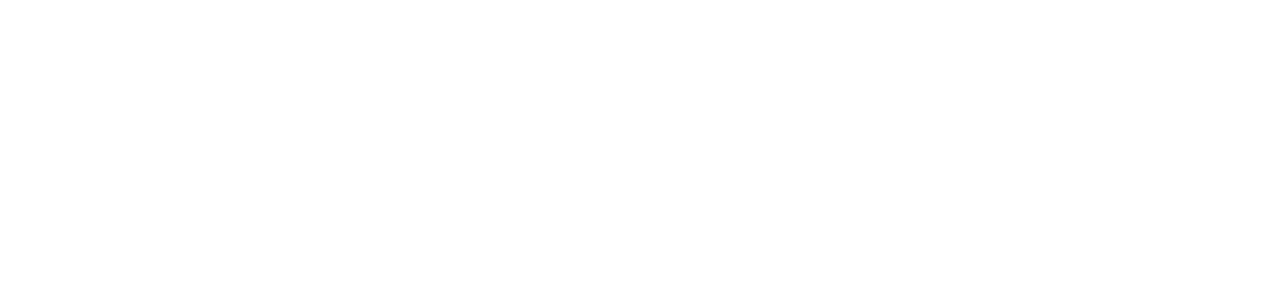
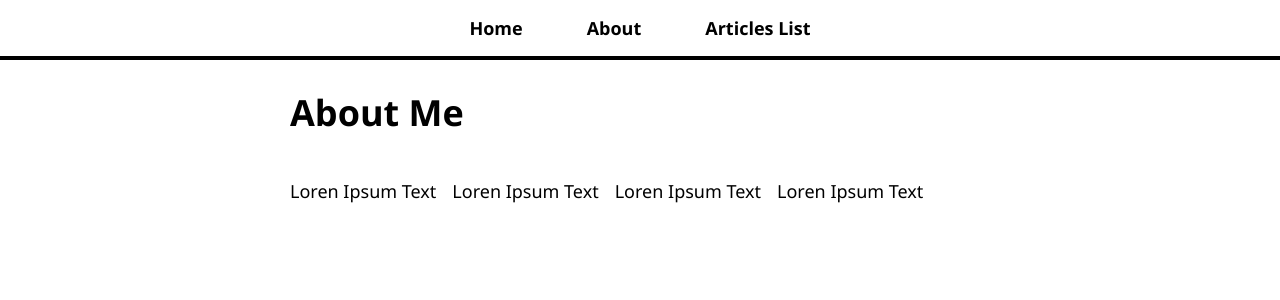
Before and after one commit to AbhiKapoor55/LearnAWS, a React (Create React App) app in the folder learn-aws/: page /about in a window 1280 px wide. Shown: the top 300 px of the page. Built offline with nearby package versions, Linux system fonts and the light colour scheme.

Commit message:
added navbar, improved styling

```diff
--- a/learn-aws/src/App.css
+++ b/learn-aws/src/App.css
@@ -1,14 +1,102 @@
 body {
+  font-family: 'Segoe UI', Tahoma, Geneva, Verdana, sans-serif;
+  font-size: 18px;
+}
+
+button {
+  padding: 16px;
+  font-family: 'Segoe UI', Tahoma, Geneva, Verdana, sans-serif;
+  font-size: 16px;
+  background-color: black;
+  color: white;
+  border-radius: 8px;
+  cursor: pointer;
+}
+
+h3, h4 {
+  margin-bottom: 0;
+}
+
+nav {
+  border-bottom: 4px solid black;
+  text-align: center;
+  position: fixed;
+  top: 0;
+  width: 100%;
+  background: white;
+}
+
+nav ul {
+  list-style-type: none;
   margin: 0;
   padding: 0;
-  font-family: -apple-system, BlinkMacSystemFont, "Segoe UI", "Roboto", "Oxygen",
-    "Ubuntu", "Cantarell", "Fira Sans", "Droid Sans", "Helvetica Neue",
-    sans-serif;
-  -webkit-font-smoothing: antialiased;
-  -moz-osx-font-smoothing: grayscale;
 }
 
-code {
-  font-family: source-code-pro, Menlo, Monaco, Consolas, "Courier New",
-    monospace;
+nav li {
+  display: inline-block;
+  padding-top: 16px;
+  padding-bottom: 16px;
 }
+
+nav a {
+  text-decoration: none;
+  color: black;
+  font-weight: bold;
+  padding: 16px 32px;
+}
+
+nav a:hover {
+  background: black;
+  color: white;
+}
+
+#page-body {
+  max-width: 700px;
+  margin: auto;
+  padding-top: 64px;
+}
+
+.article-list-item {
+  text-decoration: none;
+  color: black;
+  padding: 16px 0 0 0;
+}
+
+.article-list-item p {
+  padding-bottom: 32px;
+  border-bottom: 2px solid black;
+}
+
+#add-comment-form {
+  border-bottom: 2px solid black;
+  padding: 16px;
+}
+
+#add-comment-form h3 {
+  margin-bottom: 16px;
+}
+
+#add-comment-form input, textarea {
+  display: block;
+  width: 300px;
+  padding: 8px;
+  border-radius: 8px;
+  font-family: 'Segoe UI', Tahoma, Geneva, Verdana, sans-serif;
+  font-size: 18px;
+  border: 2px solid black;
+  margin-bottom: 16px;
+}
+
+#add-comment-form button {
+  width: 320px;
+}
+
+#upvotes-section button, p {
+  display: inline-block;
+  margin-right: 16px;
+}
+
+.comment {
+  border-bottom: 2px solid black;
+  padding: 16px;
+}
--- a/learn-aws/src/App.js
+++ b/learn-aws/src/App.js
@@ -1,12 +1,22 @@
 import './App.css';
 import HomePage from './pages/HomePage';
 import { BrowserRouter as Router, Route} from 'react-router-dom';
+import AboutPage from './pages/AboutPage';
+import ArticlePage from './pages/ArticlePage';
+import ArticlesList from './pages/ArticlesList';
+import NavBar from './NavBar.js';
 
 function App() {
   return (
     <Router>
       <div className="App">
-        <Route path="/" component={HomePage} exact/>
+        <NavBar />
+        <div id="page-body">
+          <Route path="/" component={HomePage} exact/>
+          <Route path="/about" component={AboutPage}/>
+          <Route path="/articles-list" component={ArticlesList}/>
+          <Route path="/article" component={ArticlePage}/>
+        </div>
       </div>
     </Router>
   );
--- /dev/null
+++ b/learn-aws/src/NavBar.js
@@ -0,0 +1,22 @@
+import React from 'react';
+import  { Link } from 'react-router-dom';
+
+const NavBar = () => {
+    return (
+        <nav>
+            <ul>
+                <li>
+                    <Link to="/">Home</Link>
+                </li>
+                <li>
+                    <Link to="/about">About</Link>
+                </li>
+                <li>
+                    <Link to="/articles-list">Articles List</Link>
+                </li>
+            </ul>
+        </nav>
+    )
+}
+
+export default NavBar;
--- /dev/null
+++ b/learn-aws/src/pages/AboutPage.js
@@ -0,0 +1,15 @@
+import React from 'react';
+
+const AboutPage = () => {
+    return (
+        <React.Fragment>
+            <h1>About Me</h1>
+            <p>Loren Ipsum Text</p>
+            <p>Loren Ipsum Text</p>
+            <p>Loren Ipsum Text</p>
+            <p>Loren Ipsum Text</p>
+        </React.Fragment>
+    )
+}
+
+export default AboutPage;
--- /dev/null
+++ b/learn-aws/src/pages/ArticlePage.js
@@ -0,0 +1,11 @@
+import React from 'react';
+
+const ArticlePage = () => {
+    return (
+        <React.Fragment>
+            <h1>This is an article!</h1>
+        </React.Fragment>
+    )
+}
+
+export default ArticlePage
--- /dev/null
+++ b/learn-aws/src/pages/ArticlesList.js
@@ -0,0 +1,11 @@
+import React from 'react';
+
+const ArticlesList = () => {
+    return (
+        <React.Fragment>
+            <h1>Articles</h1>
+        </React.Fragment>
+    )
+}
+
+export default ArticlesList
```
